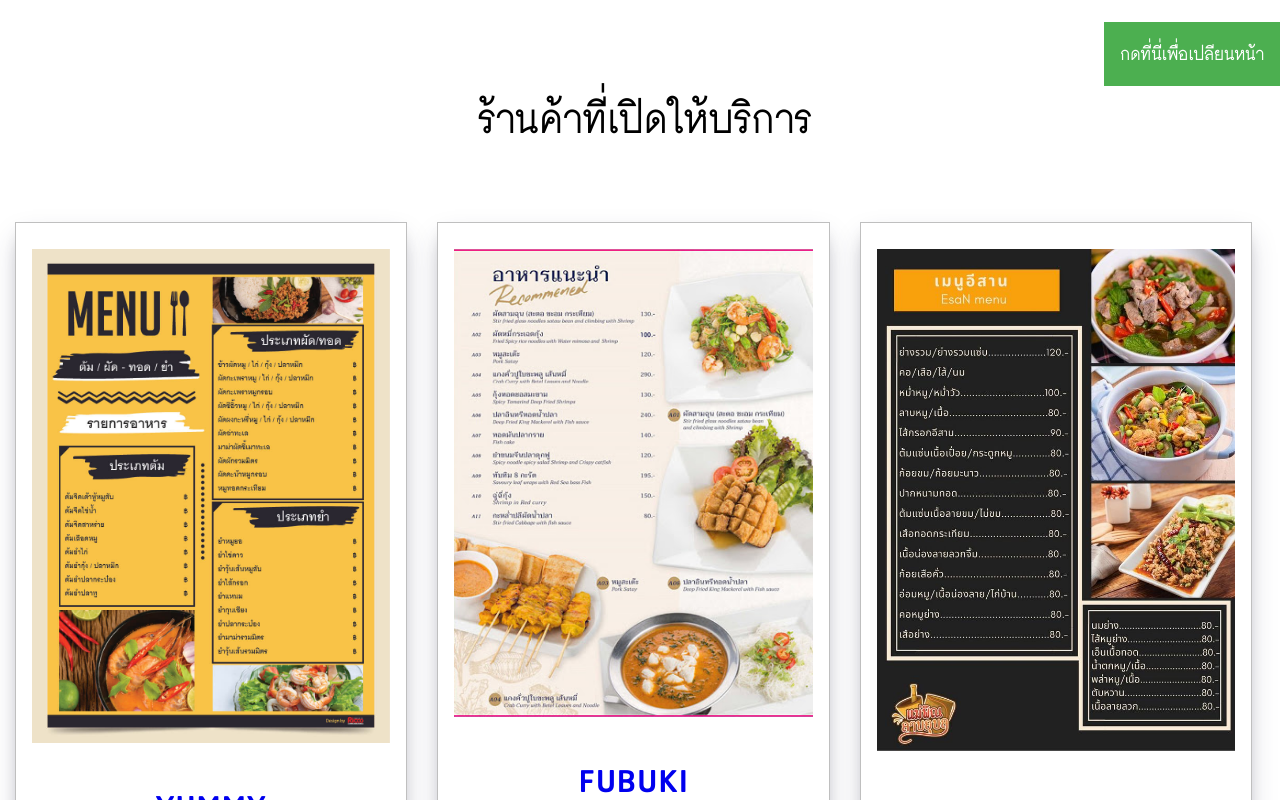
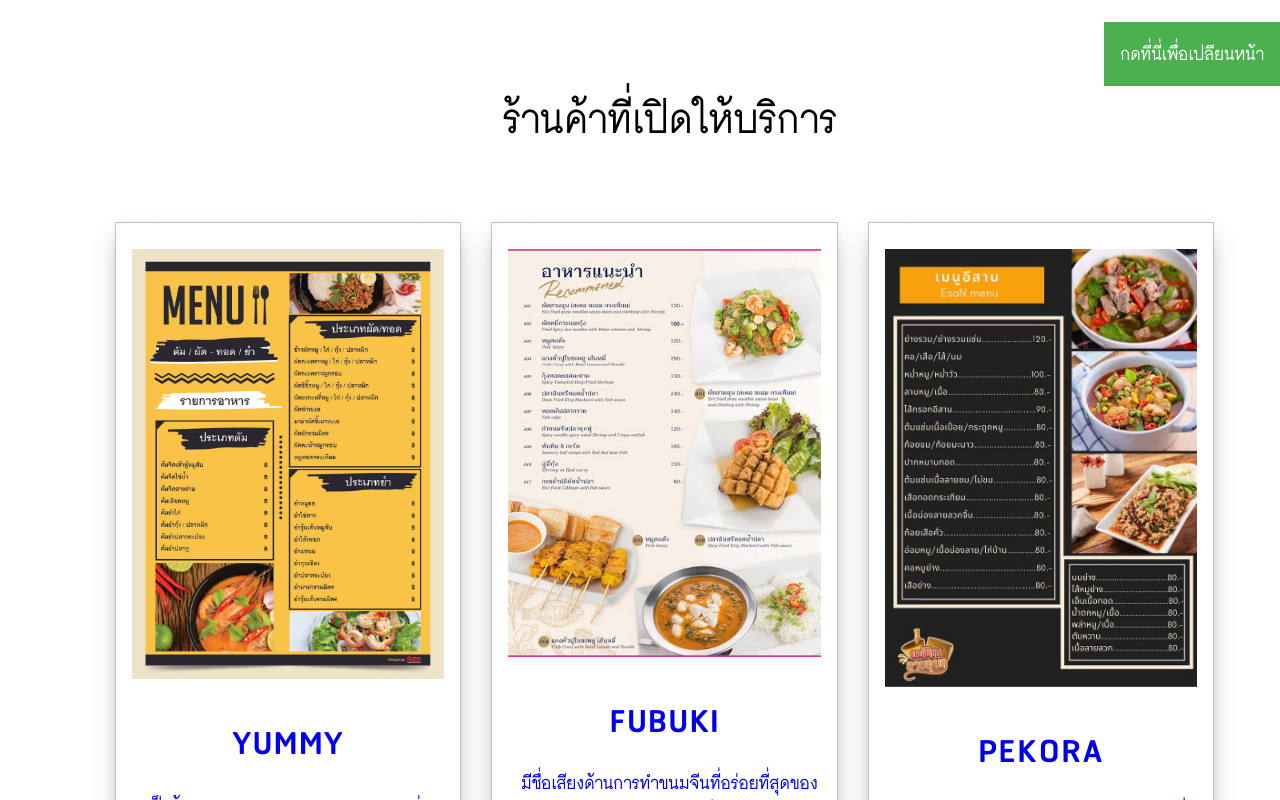
Before and after one commit to EverytimeAomsin/QR-CODE-no-json-ser, a React (Create React App) app: page / in a window 1280 px wide. Shown: the top 800 px of the page. Built offline with nearby package versions, Linux system fonts and the light colour scheme.

Commit message:
ทำงานได้

```diff
--- a/src/components/pages/Admin/View.js
+++ b/src/components/pages/Admin/View.js
@@ -33,7 +33,7 @@ const View = ({ menus }) => {
           const response = await QRCode.toDataURL(text, Qrstyle);
           setImageUrl(response);
     }catch (error) {
-      console.log(error);
+      console.log(error)
     }
   }
 
@@ -94,11 +94,11 @@ const View = ({ menus }) => {
                     src={"http://localhost:3000" + img}
                     onChange={(e) => setImg(e.target.value)}
                   />
-                 <QRCode2 classname ="qr-img "
+                 <QRCode2 className ="qr-img "
                 value={"http://localhost:3000/" + id}
                 size={300}
                 level={"H"}
-                includeMargin={true}
+
         />
                 </div>
 
--- a/src/components/pages/Admin/index.js
+++ b/src/components/pages/Admin/index.js
@@ -19,7 +19,7 @@ const Admin = ({ menus }) => {
 
             <Link to={`admin/${menu.id}`} style={{ textDecoration: "none" }}>
               <QRCode classname ="qr-img "
-                value={"http://localhost:3000/" + menu.id}
+                value={"http://192.168.110.126:3000/" + menu.id}
                 size={300}
                 level={"H"}
                 includeMargin={true}
--- a/src/components/pages/Home/index.js
+++ b/src/components/pages/Home/index.js
@@ -6,7 +6,7 @@ import "../../../css/home.css"
 
 const Home = ({menus }) => {
   return (
-    <>
+    <div className="row">
      <h1 className="head-center " >ร้านค้าที่เปิดให้บริการ</h1>
         {menus.map((menu) => (
           <div>
@@ -18,7 +18,7 @@ const Home = ({menus }) => {
                  </div>
                </div></div>
                 ))}
-      </>
+     </div>
 
   );
 };
--- a/src/components/pages/Monitor/index.js
+++ b/src/components/pages/Monitor/index.js
@@ -25,8 +25,11 @@ const Monitor = ({ menus }) => {
     try {
 
 
-        const currentMenu = menus.find(
+        const currentMenu = menus.find
+
+        (
             (menu) => menu.id === parseInt(id)
+
         );
 
 
@@ -79,7 +82,7 @@ const Monitor = ({ menus }) => {
 
             <div  >
 
-                {currentMenu ? (
+
                     <form onSubmit={handleSubmit}>
                         <div >
                             <button className="circle " onClick={openModal}>
@@ -111,9 +114,7 @@ const Monitor = ({ menus }) => {
                         </Modal>
                     </form>
 
-                ) : (
-                    <h1 className="text-center">No menu Found</h1>
-                )}
+
             </div>
         );
     } catch (error) {
--- a/src/css/home.css
+++ b/src/css/home.css
@@ -5,11 +5,10 @@
 }
 .column {
   float: left;
-  width: 33%;
-  padding: 0 0px;
+  width: 33.3%;
   margin-bottom: 30px;
   padding-top: 50px;
-
+  height: 900px
 }
 
 /* Remove extra left and right margins, due to padding */
@@ -20,8 +19,8 @@
 /* Clear floats after the columns */
 .row:after {
   content: "";
+  clear: both;
   display: table;
-  clear: both;
 }
 
 
```
